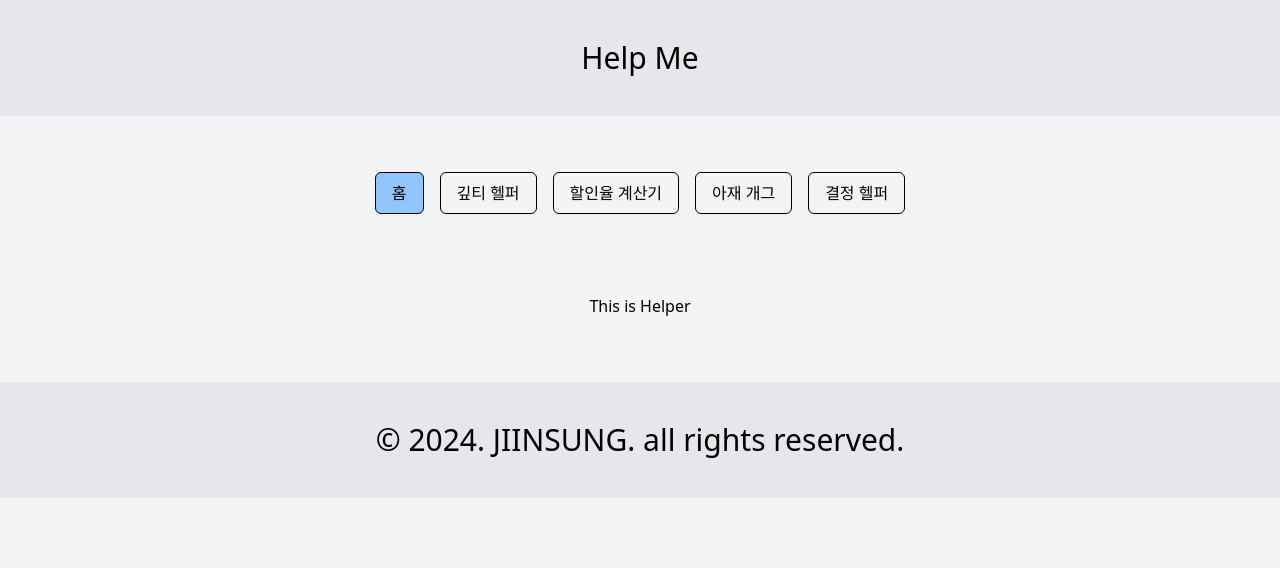
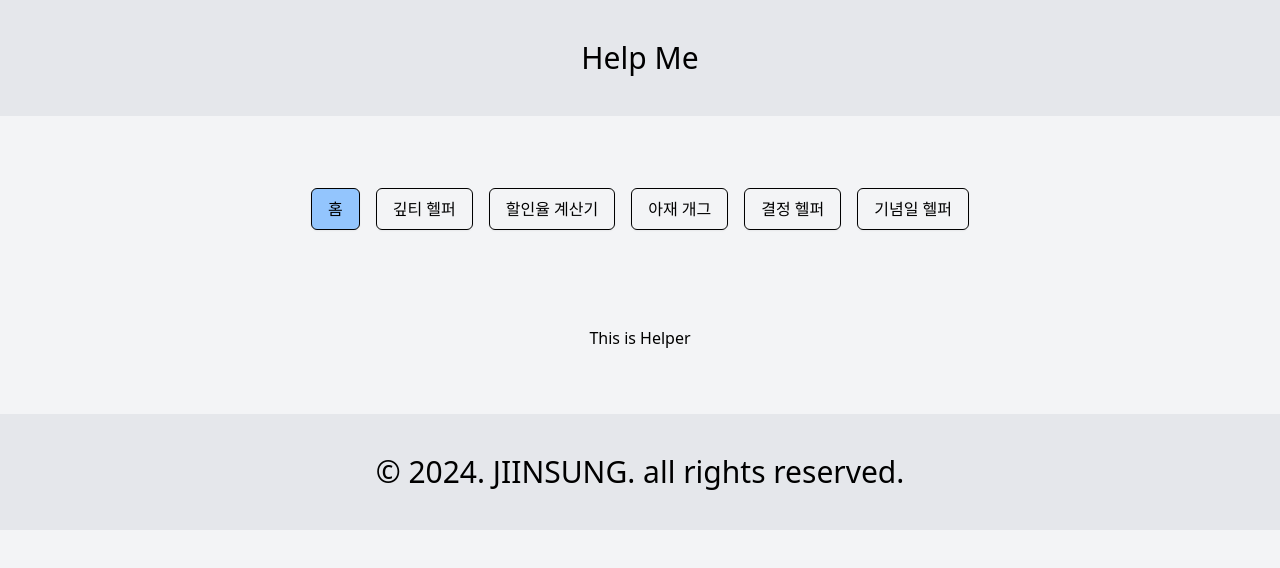
Before and after one commit to JIINSUNG/MyHelper, a Next.js app: page / in a window 1280 px wide. Shown: the top 568 px of the page. Built offline with nearby package versions, Linux system fonts and the light colour scheme.

Commit message:
feat : 디데이 카운터 추가

```diff
--- a/src/widgets/MenuSelection.tsx
+++ b/src/widgets/MenuSelection.tsx
@@ -4,7 +4,7 @@ import { MenuButton } from '@/shared/component';
 
 const MenuSelection: React.FC = () => {
 	return (
-		<nav className="flex p-4 gap-4 overflow-x-auto">
+		<nav className="flex p-8 gap-4 overflow-x-auto">
 			<ul className="flex gap-4 mx-auto whitespace-nowrap">
 				<li>
 					<Link href="/">
@@ -31,6 +31,11 @@ const MenuSelection: React.FC = () => {
 						<MenuButton content="결정 헬퍼" link="selector" />
 					</Link>
 				</li>
+				<li>
+					<Link href="/anniversary">
+						<MenuButton content="기념일 헬퍼" link="anniversary" />
+					</Link>
+				</li>
 			</ul>
 		</nav>
 	);
```
